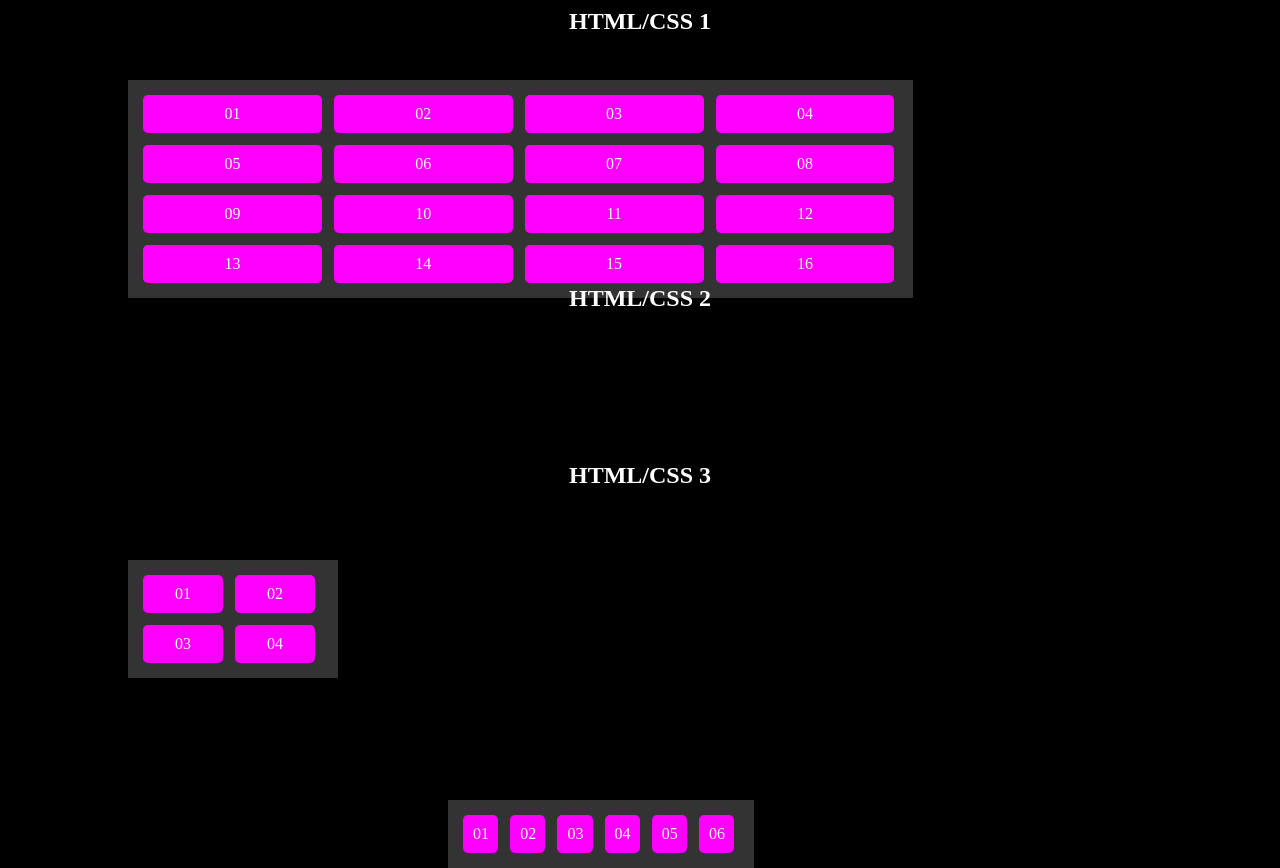
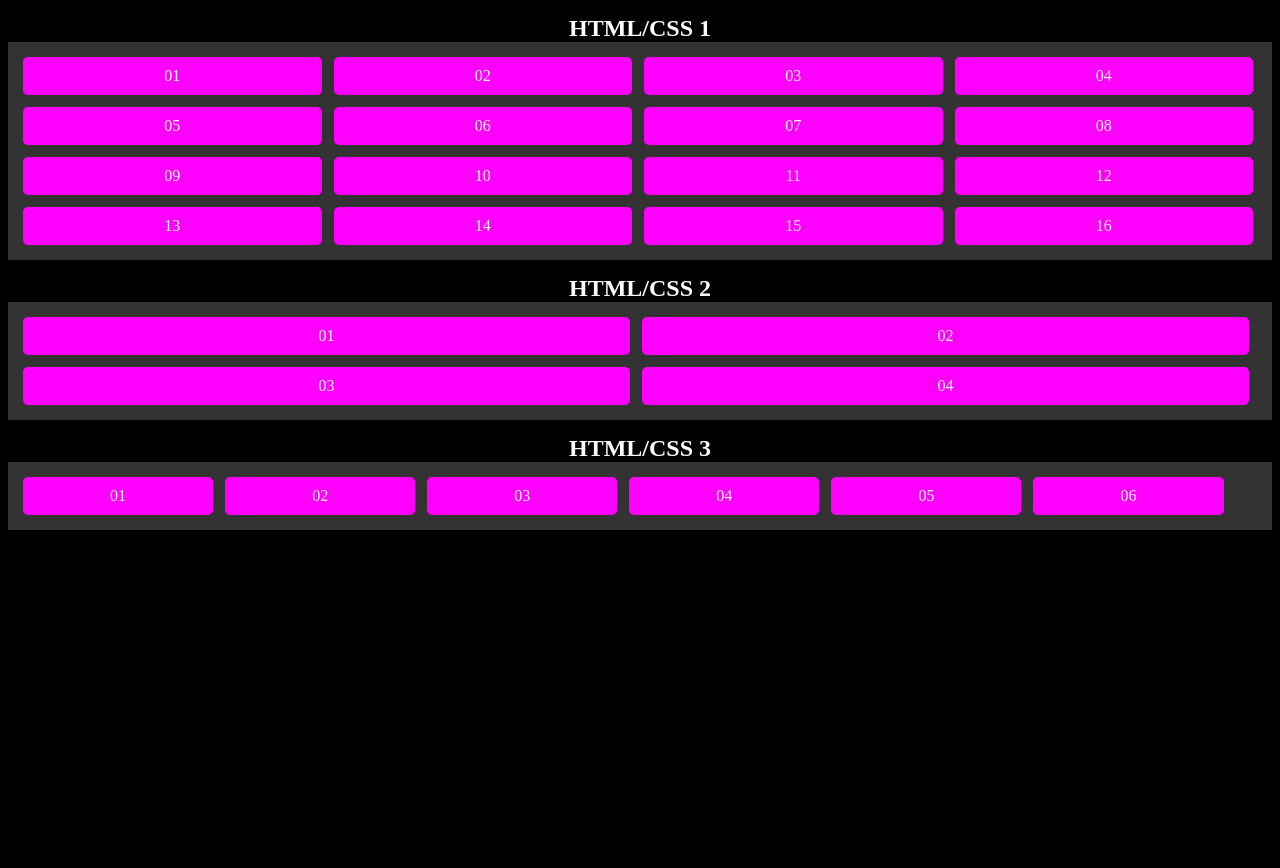
Before and after one commit to mirairitoru/w8-output, a website: page flex_form/html/index.html in a window 1280 px wide. After the commit the page ends 800 px from the top, so only its background shows below. Drawn offline with Linux system fonts and the light colour scheme.

Commit message:
セクションで全体を囲い直した

```diff
--- a/flex_form/html/css/style.css
+++ b/flex_form/html/css/style.css
@@ -3,19 +3,16 @@ body {
     height: 700px;
 }
 
-.wrapper {
-    gap: 40px; /* セクション間の余白 */
-    padding: 20px;
+.wrapper-1 {
+    margin: 15px 0;
 }
+
 .title-1 {
     color: #fff;
     text-align: center;
     margin: 0;
 }
 .container-1 {
-    position: absolute;
-    top: 10%;
-    left: 10%;
     text-align: center;
     background-color: #333;
     flex-wrap: wrap;
@@ -33,17 +30,17 @@ body {
     border-radius: 5px;
 }
 
+.wrapper-2 {
+    margin: 15px 0;
+}
+
 .title-2 {
     color: #fff;
     text-align: center;
     margin: 0;
-    transform: translateY(250px);
 }
 
 .container-2 {
-    position: absolute;
-    top: 70%;
-    left: 10%;
     text-align: center;
     background-color: #333;
     flex-wrap: wrap;
@@ -61,17 +58,17 @@ body {
     border-radius: 5px;
 }
 
+.wrapper-3 {
+    margin: 15px 0;
+}
+
 .title-3 {
     color: #fff;
     text-align: center;
     margin: 0;
-    transform: translateY(400px);
 }
 
 .container-3 {
-    position: absolute;
-    top: 100%;
-    left: 35%;
     text-align: center;
     background-color: #333;
     flex-wrap: wrap;
@@ -82,7 +79,7 @@ body {
 
 .item-3 {
     color: #fff;
-    width: calc(20% - 20px);
+    width: calc(15% - -5px);
     box-sizing: border-box;
     padding: 10px;
     background-color: #ff00ff;
--- a/flex_form/html/index.html
+++ b/flex_form/html/index.html
@@ -7,6 +7,7 @@
     <title>1/3 HTML/CSS 1</title>
 </head>
 <body>
+    <section class="wrapper-1">
         <h2 class="title-1">HTML/CSS 1</h2>
         <div class="container-1">
             <div class="item-1">01</div>
@@ -26,7 +27,9 @@
             <div class="item-1">15</div>
             <div class="item-1">16</div>
         </div>
+    </section>
 
+    <section class="wrapper-2">
     <h2 class="title-2">HTML/CSS 2</h2>
         <div class="container-2">
             <div class="item-2">01</div>
@@ -34,7 +37,9 @@
             <div class="item-2">03</div>
             <div class="item-2">04</div>
         </div>
+    </section>
 
+    <section class="wrapper-3">
         <h2 class="title-3">HTML/CSS 3</h2>
         <div class="container-3">
             <div class="item-3">01</div>
@@ -44,5 +49,6 @@
             <div class="item-3">05</div>
             <div class="item-3">06</div>
         </div>
+    </section>
 </body>
 </html>
```
Lines whose indentation alone changed are shown as unchanged.
